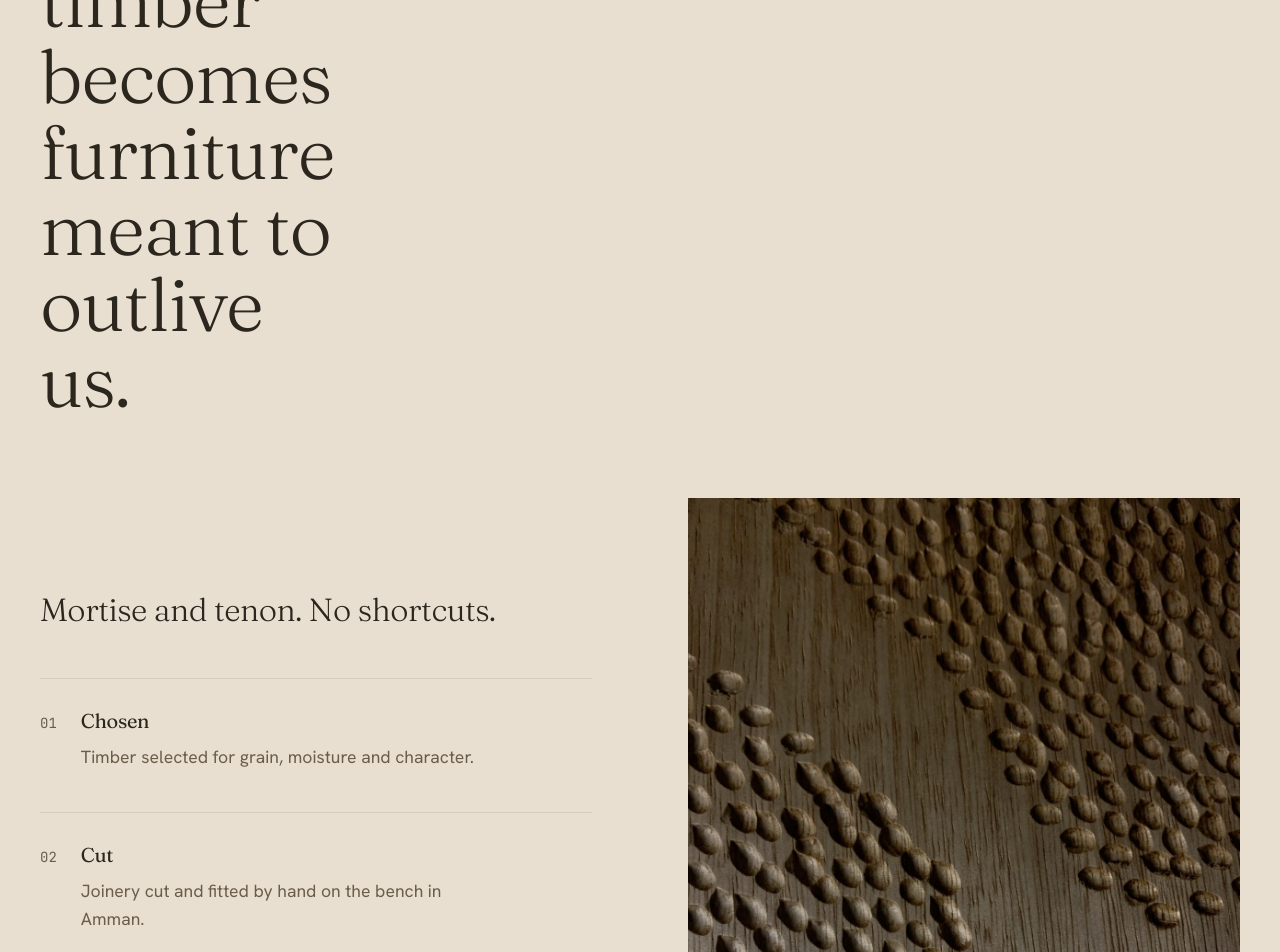
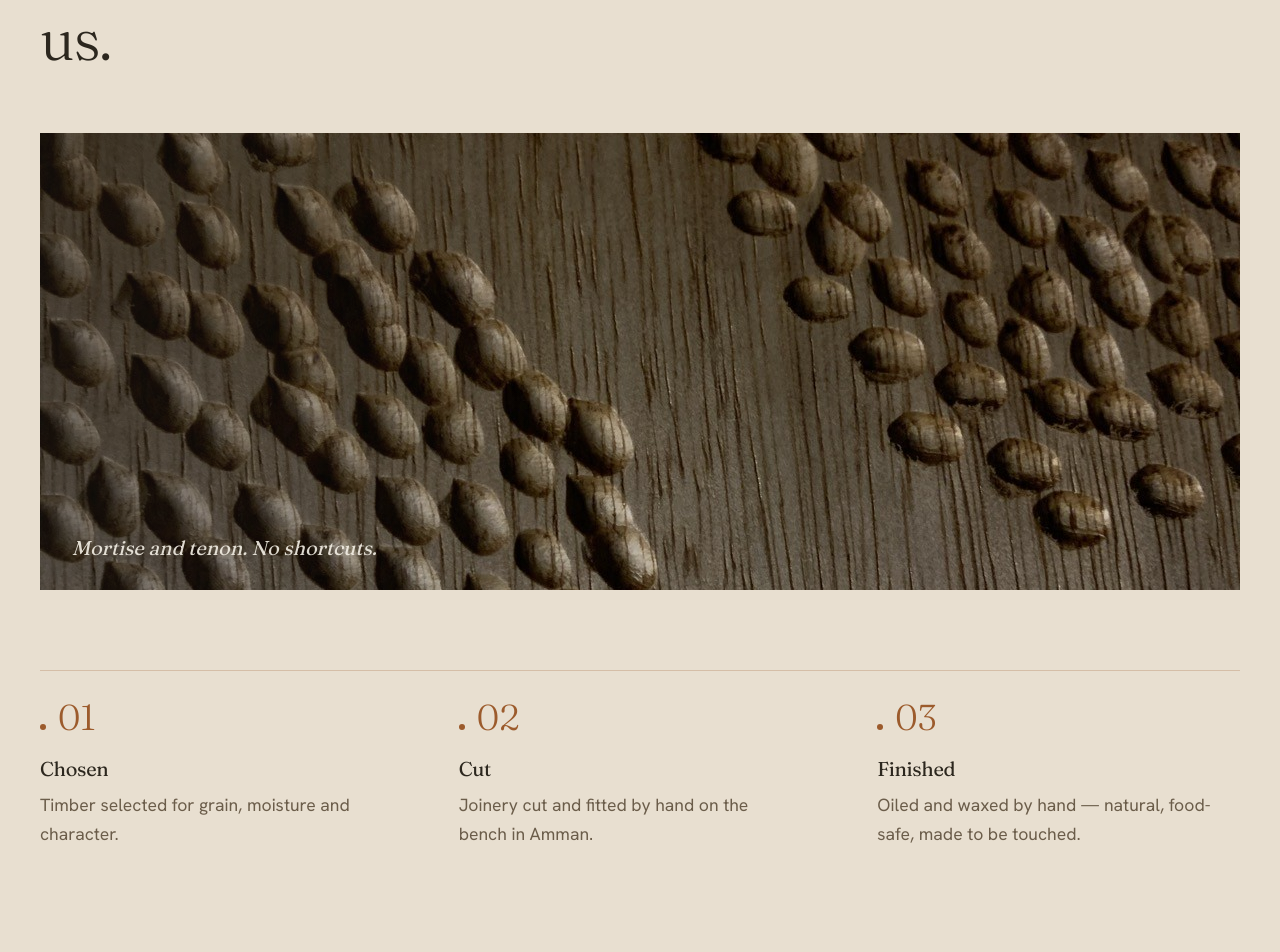
Before and after one commit to freefall4r/plexus-website, a Next.js app: page / in a window 1280 px wide. Shown: the part 7880-8832 px from the top of the page. Built offline with nearby package versions, Linux system fonts and the light colour scheme.

Commit message:
Re-roll 'The craft' section: oversized statement + cinematic full-width carved-wood band (with overlaid 'mortise & tenon' line) + connected copper Chosen/Cut/Finished timeline
Co-Authored-By: Claude Opus 4.8 (1M context) <noreply@anthropic.com>

```diff
--- a/components/redesign/MakerProcess.tsx
+++ b/components/redesign/MakerProcess.tsx
@@ -2,77 +2,70 @@ import Image from "next/image";
 import { Reveal } from "./Reveal";
 
 const steps = [
-  {
-    title: "Chosen",
-    body: "Timber selected for grain, moisture and character.",
-  },
-  {
-    title: "Cut",
-    body: "Joinery cut and fitted by hand on the bench in Amman.",
-  },
-  {
-    title: "Finished",
-    body: "Oiled and waxed by hand — natural, food-safe, made to be touched.",
-  },
+  { n: "01", title: "Chosen", body: "Timber selected for grain, moisture and character." },
+  { n: "02", title: "Cut", body: "Joinery cut and fitted by hand on the bench in Amman." },
+  { n: "03", title: "Finished", body: "Oiled and waxed by hand — natural, food-safe, made to be touched." },
 ];
 
 export function MakerProcess() {
   return (
     <section className="py-24 md:py-32 bg-bone-2">
       <div className="mx-auto max-w-[1500px] px-5 md:px-10">
-        {/* Pull-quote, full-width above */}
-        <div className="max-w-[24ch] md:max-w-[30ch]">
+        {/* Eyebrow + oversized statement */}
         <Reveal>
           <span className="overline text-copper">The craft</span>
         </Reveal>
-          <Reveal delay={0.1}>
-            <p className="mt-7 font-display t-3 font-light tracking-[-0.015em] text-ink">
+        <Reveal delay={0.08}>
+          <p className="mt-7 max-w-[18ch] font-display text-[clamp(2.1rem,1.5rem+2.8vw,4.2rem)] font-light leading-[1.02] tracking-[-0.02em] text-ink">
             Raw timber becomes furniture meant to outlive us.
           </p>
         </Reveal>
-        </div>
 
-        {/* Image beside the process steps */}
-        <div className="mt-16 grid grid-cols-1 gap-12 md:mt-20 md:grid-cols-2 md:items-center md:gap-16 lg:gap-24">
-          <Reveal delay={0.15} className="md:order-1">
-            <div className="relative aspect-[4/5] w-full overflow-hidden bg-sand">
+        {/* Cinematic full-width texture band */}
+        <Reveal delay={0.12}>
+          <div className="relative mt-12 aspect-[16/10] w-full overflow-hidden md:mt-16 md:aspect-[21/8]">
             <Image
               src="/brand/hero-carved.jpg"
-                alt="Detail of a hand-carved, dimpled wood panel"
+              alt="Hand-carved, dimpled wood surface raked by low light"
               fill
-                sizes="(min-width: 768px) 45vw, 100vw"
+              sizes="100vw"
               className="object-cover"
             />
+            <div
+              aria-hidden
+              className="absolute inset-0"
+              style={{
+                background:
+                  "linear-gradient(90deg, rgba(31,27,20,0.45) 0%, rgba(31,27,20,0) 42%)",
+              }}
+            />
+            <span className="absolute bottom-5 left-5 font-display text-lg italic text-bone/90 md:bottom-7 md:left-8 md:text-xl">
+              Mortise and tenon. No shortcuts.
+            </span>
           </div>
         </Reveal>
 
-          <div>
-            <Reveal>
-              <h2 className="font-display text-[clamp(1.5rem,1.3rem+0.9vw,2rem)] font-light leading-tight text-ink">
-                Mortise and tenon. No shortcuts.
-              </h2>
+        {/* Connected copper timeline */}
+        <Reveal delay={0.1}>
+          <div className="mt-16 h-px w-full bg-copper/25 md:mt-20" />
         </Reveal>
-
-            <ol className="mt-12 space-y-10">
-              {steps.map((step, i) => (
-                <Reveal key={step.title} delay={0.12 + i * 0.12}>
-                  <li className="flex items-baseline gap-6 border-t border-ink/10 pt-7">
-                    <span className="font-mono text-sm text-ink-soft">
-                      0{i + 1}
+        <div className="grid grid-cols-1 gap-10 sm:grid-cols-3 sm:gap-8 md:gap-14">
+          {steps.map((s, i) => (
+            <Reveal key={s.n} delay={0.14 + i * 0.12}>
+              <div className="pt-7">
+                <div className="flex items-baseline gap-3">
+                  <span aria-hidden className="-mt-px h-1.5 w-1.5 shrink-0 rounded-full bg-copper" />
+                  <span className="font-display text-4xl font-light leading-none text-copper">
+                    {s.n}
                   </span>
-                    <div>
-                      <h3 className="font-display text-xl font-normal text-ink">
-                        {step.title}
-                      </h3>
-                      <p className="mt-2 max-w-[40ch] leading-relaxed text-ink-soft">
-                        {step.body}
+                </div>
+                <h3 className="mt-5 font-display text-xl text-ink">{s.title}</h3>
+                <p className="mt-2 max-w-[34ch] leading-relaxed text-ink-soft">
+                  {s.body}
                 </p>
               </div>
-                  </li>
             </Reveal>
           ))}
-            </ol>
-          </div>
         </div>
       </div>
     </section>
```
Lines whose indentation alone changed are shown as unchanged.
